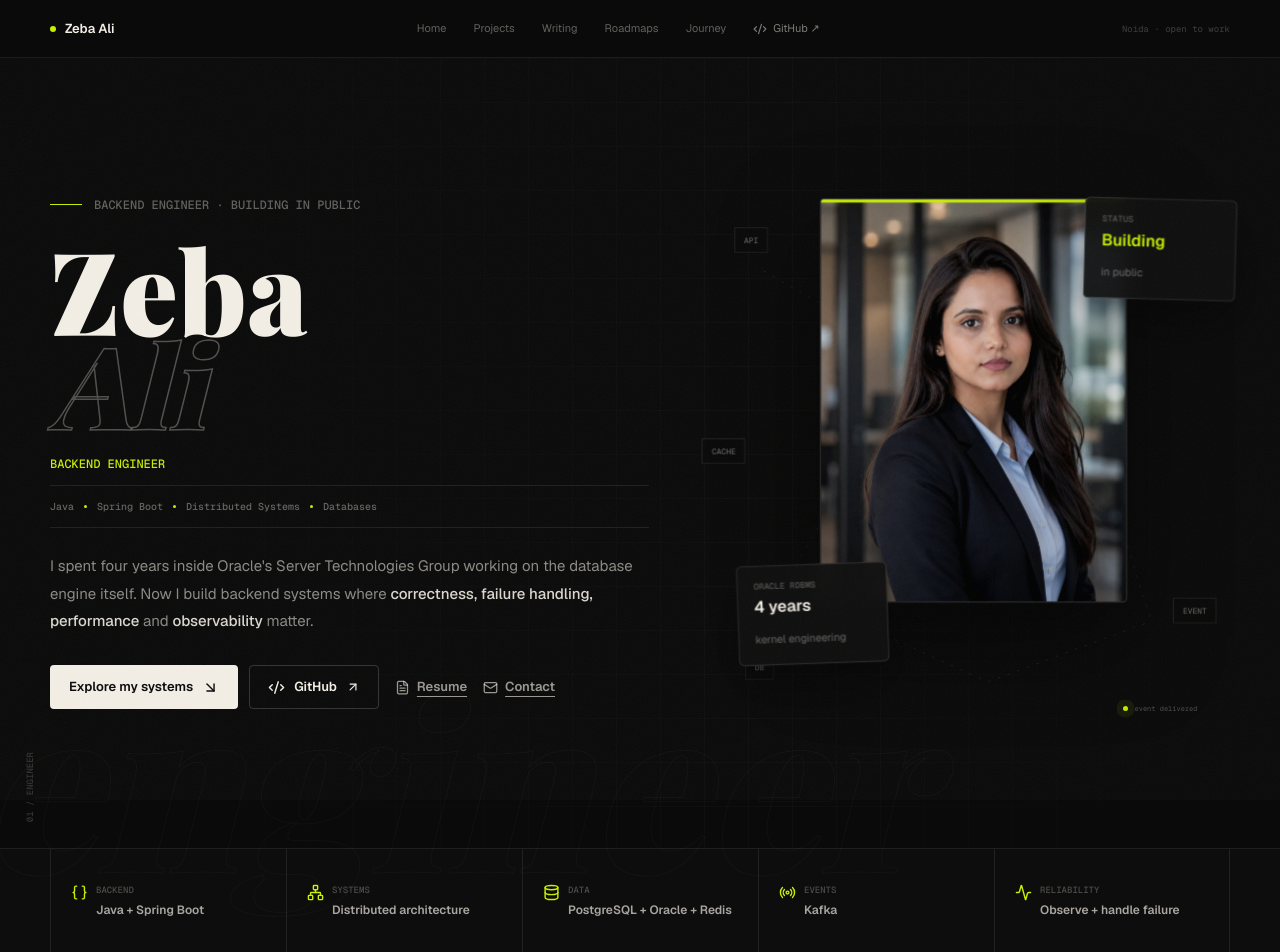
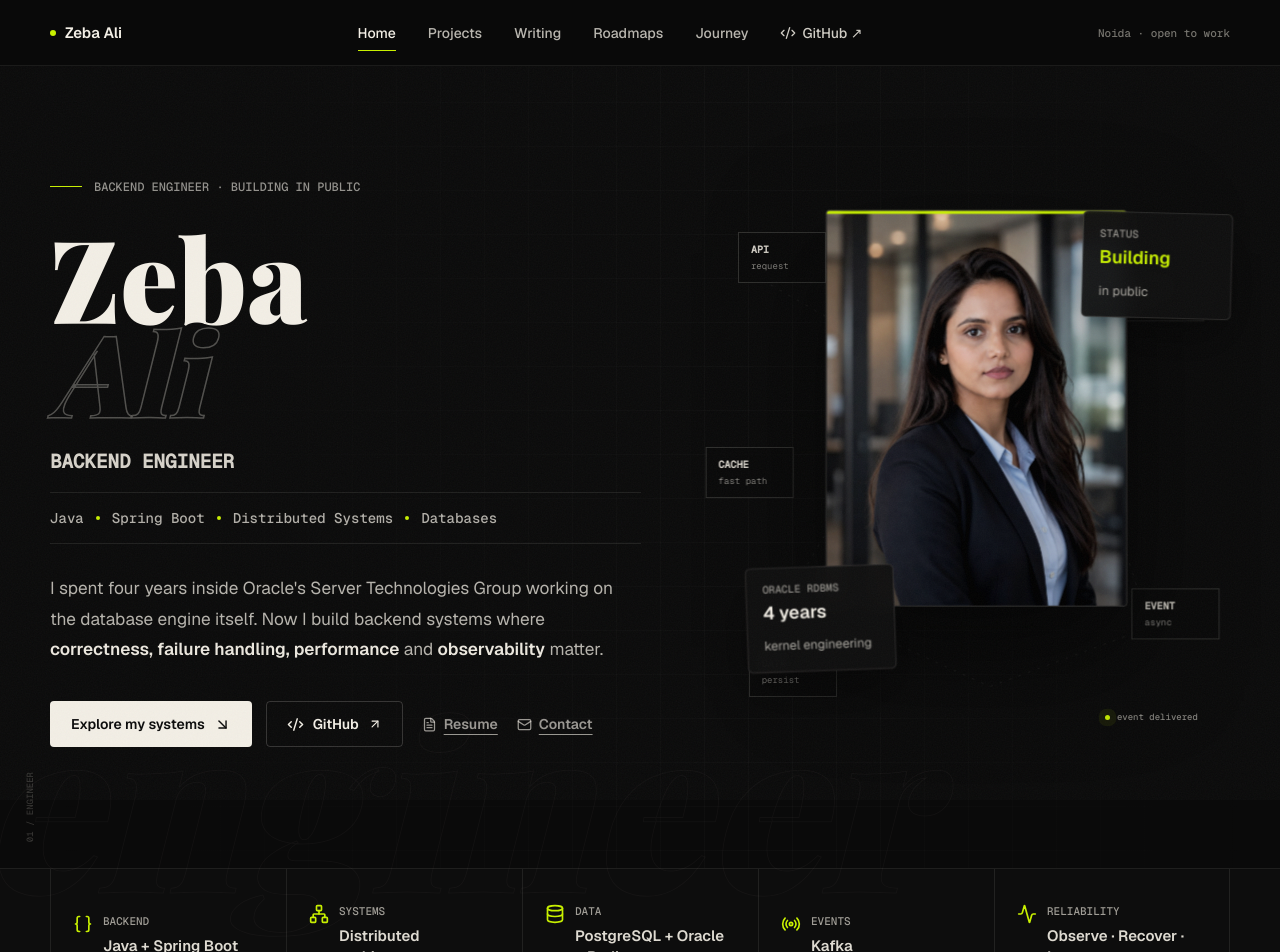
Before and after one commit to Zebaali-hub/zebacodes.com, a Next.js app: page / in a window 1280 px wide. Shown: the top 952 px of the page. Built offline with nearby package versions, Linux system fonts and the light colour scheme.

Commit message:
fix: refine portfolio visual hierarchy

```diff
--- a/app/globals.css
+++ b/app/globals.css
@@ -206,3 +206,54 @@ body::after {
 .reveal{opacity:0;transform:translateY(22px);transition:opacity .65s cubic-bezier(.22,1,.36,1) var(--reveal-delay,0s),transform .65s cubic-bezier(.22,1,.36,1) var(--reveal-delay,0s)}
 .reveal.is-visible{opacity:1;transform:none}
 @media(prefers-reduced-motion:reduce){.reveal{opacity:1;transform:none;transition:none}}
+
+/* Visual hierarchy polish */
+.portfolio-v2{--primary:#f3efe6;--secondary:#c7c4bd;--tertiary:#94928d}
+.site-nav{height:66px;background:rgba(10,10,10,.94)}
+.site-nav nav{gap:30px}
+.nav-brand strong{font-size:15px;font-weight:600;color:var(--primary)}
+.nav-links{gap:8px}
+.nav-links>a{position:relative;display:flex;align-items:center;min-height:44px;padding:10px 12px;color:#b9b6af;font-size:14px;font-weight:500;line-height:1}
+.nav-links>a::after{content:'';position:absolute;left:12px;right:12px;bottom:4px;height:1px;background:#c8f000;transform:scaleX(0);transition:transform .2s ease}
+.nav-links>a:hover,.nav-links>a.is-active{color:#f3efe6;background:transparent}
+.nav-links>a:hover::after,.nav-links>a.is-active::after{transform:scaleX(1)}
+.nav-links .nav-github{color:#cfccc4}
+.nav-status{font-size:11px;color:#77756f}
+.button{min-height:46px;padding-inline:20px;font-size:14px}
+.text-link{font-size:14px;color:#c7c4bd}
+.hero-v2{min-height:min(930px,calc(100vh - 66px))}
+.hero-grid{padding-block:80px;gap:54px}
+.hero-intro{font-size:12px;color:#94928d;margin-bottom:34px}
+.hero-role{font-size:clamp(18px,1.5vw,21px);font-weight:600;letter-spacing:0;margin:31px 0 18px;color:#d7d3ca}
+.hero-stack{max-width:650px;padding-block:16px;font-size:clamp(13px,1.1vw,15px);color:#b3b0a9;gap:12px}
+.hero-stack i{width:4px;height:4px}
+.hero-statement{max-width:640px;margin-top:29px;font-size:clamp(17px,1.35vw,19px);line-height:1.78;color:#b7b4ad}
+.hero-statement strong{color:#ece8df;font-weight:600}
+.hero-actions{gap:14px;margin-top:36px}
+.section-label,.section-kicker,.section-heading>p{font-size:12px;color:#94928d}
+.section-heading .heading-note{font-size:17px;line-height:1.72;color:#aaa7a0}
+.philosophy-copy>p,.thinking-copy>p:last-of-type,.tech-intro>p:last-child,.building-grid>div>p:not(.section-label),.activity-grid>div:first-child>p:not(.section-label){font-size:16px;line-height:1.75;color:#aaa7a0}
+.principle h3{font-size:28px}.principle p{font-size:16px;line-height:1.7;color:#aaa7a0}
+.project-summary small{font-size:12px;color:#a9c675}.project-summary strong{font-size:34px}.project-summary em{font-size:16px;line-height:1.7;color:#b4b1aa}
+.project-number{font-size:12px;color:#8f8d87}
+.case-grid h3{font-size:12px}.case-grid p,.case-grid li{font-size:16px;line-height:1.75;color:#b8b5ae}
+.case-footer span{font-size:11px}.case-footer a{font-size:14px}
+.failure-legend span{font-size:11px}.system-stack>button{min-height:82px}.system-stack button>span{font-size:11px}.system-stack button strong{font-size:16px}.system-stack button small{font-size:14px;color:#aaa7a0}
+.infra-rail span{font-size:11px}.infra-rail em{font-size:9px;color:#94928d}
+.timeline-period{font-size:12px}.timeline-marker{font-size:11px}.timeline-entry h4{font-size:14px;color:#b7d56e}.timeline-entry p{font-size:16px;line-height:1.75;color:#aaa7a0}.timeline-entry li{font-size:11px}
+.tech-constellation span{font-size:11px}.tech-constellation strong{font-size:14px;padding:9px 11px}
+.module-status{font-size:11px}.learning-path span{font-size:13px}
+.identity-grid>div{min-height:132px;padding:28px 22px;grid-template-columns:30px 1fr}.identity-grid svg{width:20px;height:20px}.identity-grid span{font-size:11px;color:#a09d96}.identity-grid strong{font-size:15px;line-height:1.4;color:#dedad1;margin-top:7px}
+.portrait-system{--px:0;--py:0;perspective:1200px}
+.portrait-grid{transform:translate3d(calc(var(--px) * -5px),calc(var(--py) * -5px),-100px);transition:transform .5s ease}
+.portrait-connections{transform:translate3d(calc(var(--px) * -9px),calc(var(--py) * -9px),-55px);transition:transform .5s ease}
+.portrait-card{transform:translate3d(calc(var(--px) * 6px),calc(var(--py) * 6px),30px) rotateX(var(--rx)) rotateY(var(--ry));transition:transform .45s cubic-bezier(.22,1,.36,1);box-shadow:0 42px 110px rgba(0,0,0,.72)}
+.portrait-node{min-width:88px;padding:10px 12px;display:flex;flex-direction:column;gap:4px;border-color:rgba(243,239,230,.16);background:rgba(10,10,10,.86);animation:node-drift 10s ease-in-out infinite;transition:transform .5s cubic-bezier(.22,1,.36,1),border-color .2s ease}
+.portrait-node strong{font:600 10px 'Geist Mono',monospace;color:#d5d1c8}.portrait-node small{font:400 9px 'Geist Mono',monospace;color:#85837e}
+.node-api{transform:translate3d(calc(var(--px) * 10px),calc(var(--py) * 10px),0)}.node-service{transform:translate3d(calc(var(--px) * 14px),calc(var(--py) * 14px),5px)}.node-event{transform:translate3d(calc(var(--px) * 12px),calc(var(--py) * 12px),3px)}.node-db{transform:translate3d(calc(var(--px) * 9px),calc(var(--py) * 9px),0)}.node-cache{transform:translate3d(calc(var(--px) * 11px),calc(var(--py) * 11px),2px)}
+.portrait-status{transition:transform .5s cubic-bezier(.22,1,.36,1)}.status-oracle{transform:translate3d(calc(var(--px) * 18px),calc(var(--py) * 18px),70px) rotate(-2deg)}.status-building{transform:translate3d(calc(var(--px) * 21px),calc(var(--py) * 21px),80px) rotate(1.5deg)}
+.portrait-status span{font-size:10px;color:#96938d}.portrait-status strong{font-size:17px}.portrait-status small{font-size:12px;color:#aaa7a0}.portrait-signal{font-size:9px;color:#85837e}
+@keyframes node-drift{50%{margin-top:-4px}}
+@media(max-width:768px){.site-nav{height:62px}.nav-links{top:62px;padding:18px 24px}.nav-links>a{font-size:16px}.hero-grid{padding-block:58px;row-gap:20px}.hero-system{margin-top:-76px}.hero-statement{font-size:17px}.identity-grid>div{min-height:112px}.project-summary em{font-size:15px}.case-grid p,.case-grid li{font-size:15px}}
+@media(max-width:430px){.hero-copy h1{font-size:78px}.hero-role{font-size:18px}.hero-stack{font-size:13px;line-height:1.6}.hero-statement{font-size:16px}.portrait-node{min-width:80px}.identity-grid strong{font-size:14px}}
+@media(prefers-reduced-motion:reduce){.portrait-grid,.portrait-connections,.portrait-card,.portrait-node,.portrait-status{transform:none!important;transition:none!important}}
--- a/components/Nav.tsx
+++ b/components/Nav.tsx
@@ -2,6 +2,7 @@
 
 import { useState } from 'react'
 import Link from 'next/link'
+import { usePathname } from 'next/navigation'
 import { Code2, Menu, X } from 'lucide-react'
 
 const links = [
@@ -11,9 +12,11 @@ const links = [
 
 export default function Nav() {
   const [open, setOpen] = useState(false)
+  const pathname = usePathname()
+  const isActive = (href: string) => href === '/' ? pathname === '/' : !href.includes('#') && pathname.startsWith(href)
   return <header className="site-nav"><nav className="site-container" aria-label="Primary navigation">
     <Link href="/" className="nav-brand" onClick={() => setOpen(false)}><span /><strong>Zeba Ali</strong></Link>
-    <div id="mobile-navigation" className={`nav-links ${open ? 'is-open' : ''}`}>{links.map((link) => <Link key={link.label} href={link.href} onClick={() => setOpen(false)}>{link.label}</Link>)}<a className="nav-github" href="https://github.com/Zebaali-hub" target="_blank" rel="noreferrer"><Code2 size={14} /> GitHub ↗</a></div>
+    <div id="mobile-navigation" className={`nav-links ${open ? 'is-open' : ''}`}>{links.map((link) => <Link key={link.label} href={link.href} className={isActive(link.href) ? 'is-active' : ''} onClick={() => setOpen(false)}>{link.label}</Link>)}<a className="nav-github" href="https://github.com/Zebaali-hub" target="_blank" rel="noreferrer"><Code2 size={16} /> GitHub ↗</a></div>
     <p className="nav-status">Noida · open to work</p><button className="nav-toggle" onClick={() => setOpen((value) => !value)} aria-expanded={open} aria-controls="mobile-navigation" aria-label={open ? 'Close navigation' : 'Open navigation'}>{open ? <X /> : <Menu />}</button>
   </nav></header>
 }
--- a/components/sections/IdentityPhilosophy.tsx
+++ b/components/sections/IdentityPhilosophy.tsx
@@ -6,7 +6,7 @@ const identity = [
   { label: 'Systems', value: 'Distributed architecture', icon: Network },
   { label: 'Data', value: 'PostgreSQL + Oracle + Redis', icon: Database },
   { label: 'Events', value: 'Kafka', icon: Radio },
-  { label: 'Reliability', value: 'Observe + handle failure', icon: Activity },
+  { label: 'Reliability', value: 'Observe · Recover · Improve', icon: Activity },
 ]
 
 const principles = [
--- a/components/visualizations/PortraitSystem.tsx
+++ b/components/visualizations/PortraitSystem.tsx
@@ -4,11 +4,11 @@ import Image from 'next/image'
 import { useRef } from 'react'
 
 const nodes = [
-  { label: 'API', className: 'portrait-node node-api' },
-  { label: 'SERVICE', className: 'portrait-node node-service' },
-  { label: 'EVENT', className: 'portrait-node node-event' },
-  { label: 'DB', className: 'portrait-node node-db' },
-  { label: 'CACHE', className: 'portrait-node node-cache' },
+  { label: 'API', detail: 'request', className: 'portrait-node node-api' },
+  { label: 'SERVICE', detail: 'logic', className: 'portrait-node node-service' },
+  { label: 'EVENT', detail: 'async', className: 'portrait-node node-event' },
+  { label: 'DATA', detail: 'persist', className: 'portrait-node node-db' },
+  { label: 'CACHE', detail: 'fast path', className: 'portrait-node node-cache' },
 ]
 
 export default function PortraitSystem() {
@@ -17,17 +17,21 @@ export default function PortraitSystem() {
     const rect = event.currentTarget.getBoundingClientRect()
     const x = (event.clientX - rect.left) / rect.width - 0.5
     const y = (event.clientY - rect.top) / rect.height - 0.5
-    frame.current?.style.setProperty('--rx', `${-y * 4}deg`)
-    frame.current?.style.setProperty('--ry', `${x * 4}deg`)
+    frame.current?.style.setProperty('--rx', `${-y * 3}deg`)
+    frame.current?.style.setProperty('--ry', `${x * 3}deg`)
+    frame.current?.style.setProperty('--px', `${x}`)
+    frame.current?.style.setProperty('--py', `${y}`)
   }
   function reset() {
     frame.current?.style.setProperty('--rx', '0deg')
     frame.current?.style.setProperty('--ry', '0deg')
+    frame.current?.style.setProperty('--px', '0')
+    frame.current?.style.setProperty('--py', '0')
   }
   return <div ref={frame} className="portrait-system" onPointerMove={move} onPointerLeave={reset}>
     <div className="portrait-grid" aria-hidden="true" />
     <svg className="portrait-connections" viewBox="0 0 560 650" aria-hidden="true"><path d="M70 130 L235 225 L455 125 M235 225 L420 300 L485 505 M235 225 L90 470 M90 470 L310 570 L485 505" /><circle cx="235" cy="225" r="3" /><circle cx="420" cy="300" r="3" /></svg>
-    {nodes.map((node) => <span key={node.label} className={node.className}>{node.label}</span>)}
+    {nodes.map((node) => <span key={node.label} className={node.className}><strong>{node.label}</strong><small>{node.detail}</small></span>)}
     <div className="portrait-card"><span className="portrait-accent" /><Image src="/zeba-corporate.jpeg" alt="Zeba Ali, backend engineer" fill sizes="(max-width: 768px) 70vw, 360px" priority /></div>
     <div className="portrait-status status-oracle"><span>Oracle RDBMS</span><strong>4 years</strong><small>kernel engineering</small></div>
     <div className="portrait-status status-building"><span>Status</span><strong>Building</strong><small>in public</small></div>
```
